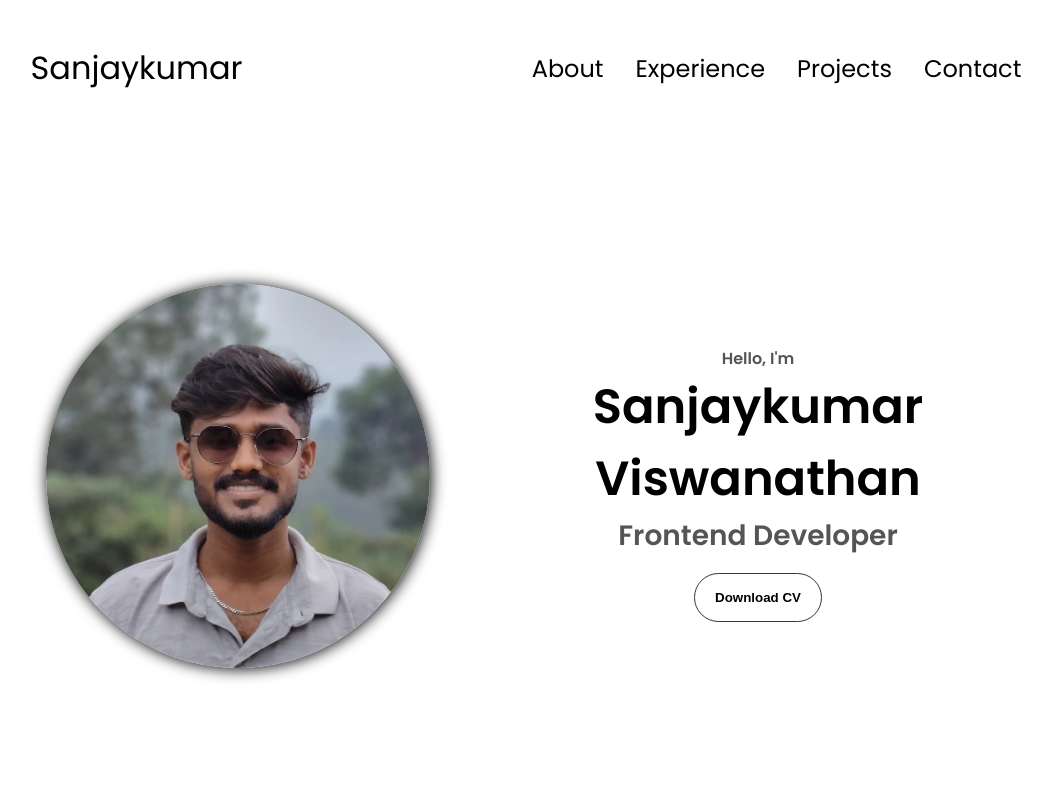
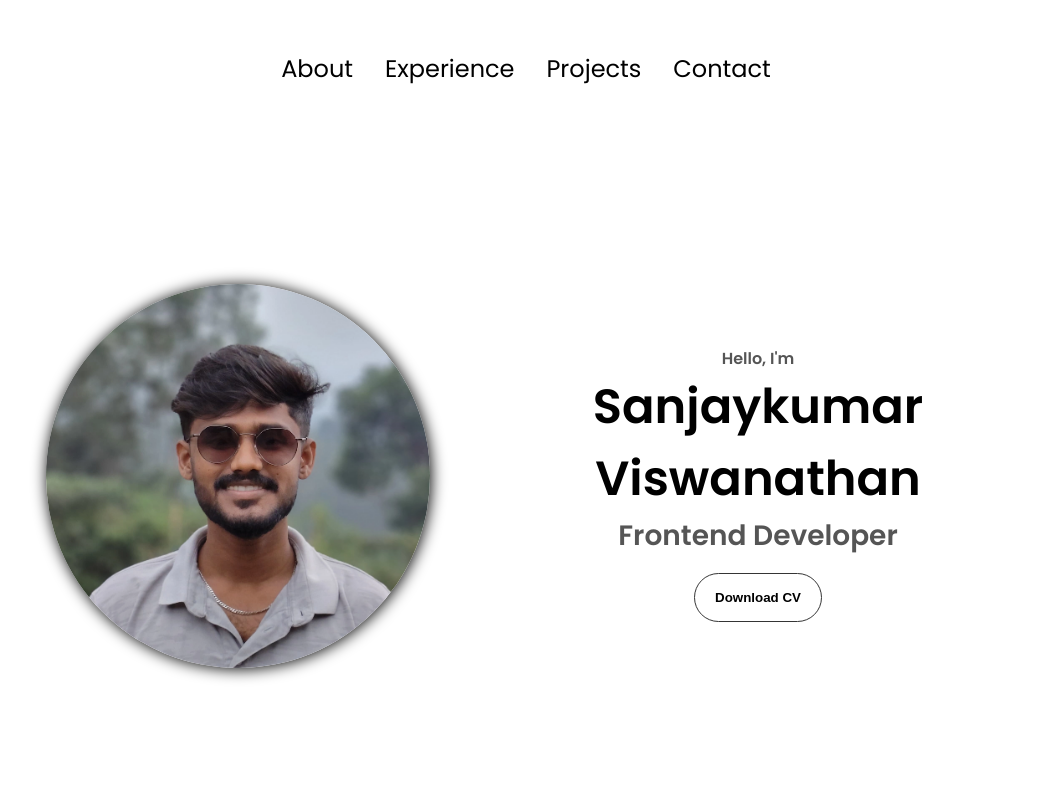
Before and after one commit to Sanjaykumar-coder01/Portfolio_1, a plain HTML site: page index.html in a window 1280 px wide. Shown: the top 800 px of the page, without its empty margins (114-1166 px from the left). Drawn offline with Linux system fonts and the light colour scheme.

Commit message:
name remove

```diff
--- a/index.html
+++ b/index.html
@@ -10,7 +10,7 @@
   </head>
   <body>
     <nav id="desktop-nav">
-      <div class="logo">Sanjaykumar</div>
+      <!-- <div class="logo">Sanjaykumar</div> -->
       <div>
         <ul class="nav-links">
           <li><a href="#about">About</a></li>
@@ -21,7 +21,7 @@
       </div>
     </nav>
     <nav id="hamburger-nav">
-      <div class="logo">Sanjaykumar</div>
+      <!-- <div class="logo">Sanjaykumar</div> -->
       <div class="hamburger-menu">
         <div class="hamburger-icon" onclick="toggleMenu()">
           <span></span>
```
